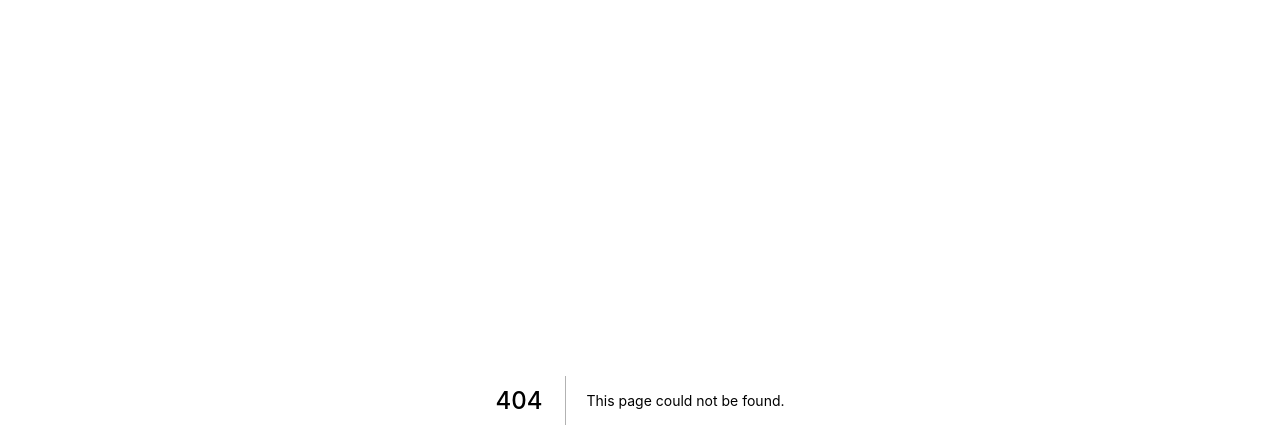
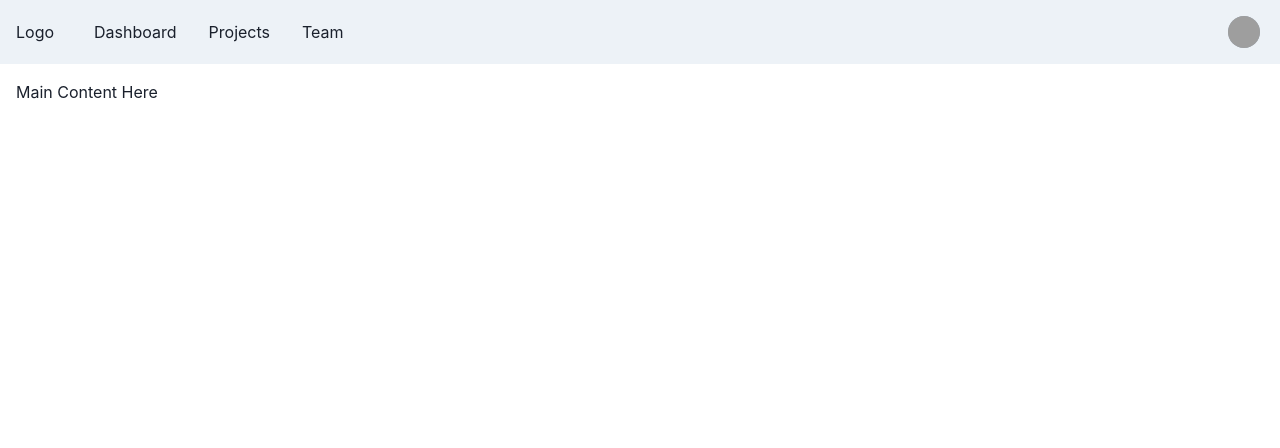
Before and after one commit to lslsls17/riskviewer, a Next.js app: page /risk in a window 1280 px wide. Before the commit this address had no page. Shown: the top 448 px of the page. Built offline with nearby package versions, Linux system fonts and the light colour scheme; grey boxes are pictures that could not be loaded.

Commit message:
add risk page

```diff
--- /dev/null
+++ b/src/pages/risk.tsx
@@ -0,0 +1,103 @@
+import { ReactNode } from "react";
+import {
+  Box,
+  Flex,
+  Avatar,
+  HStack,
+  Link,
+  IconButton,
+  Button,
+  Menu,
+  MenuButton,
+  MenuList,
+  MenuItem,
+  MenuDivider,
+  useDisclosure,
+  useColorModeValue,
+  Stack,
+} from "@chakra-ui/react";
+import { HamburgerIcon, CloseIcon } from "@chakra-ui/icons";
+
+const Links = ["Dashboard", "Projects", "Team"];
+
+const NavLink = ({ children }: { children: ReactNode }) => (
+  <Link
+    px={2}
+    py={1}
+    rounded={"md"}
+    _hover={{
+      textDecoration: "none",
+      bg: useColorModeValue("gray.200", "gray.700"),
+    }}
+    href={"#"}
+  >
+    {children}
+  </Link>
+);
+
+export default function Simple() {
+  const { isOpen, onOpen, onClose } = useDisclosure();
+
+  return (
+    <>
+      <Box bg={useColorModeValue("gray.100", "gray.900")} px={4}>
+        <Flex h={16} alignItems={"center"} justifyContent={"space-between"}>
+          <IconButton
+            size={"md"}
+            icon={isOpen ? <CloseIcon /> : <HamburgerIcon />}
+            aria-label={"Open Menu"}
+            display={{ md: !isOpen ? "none" : "inherit" }}
+            onClick={isOpen ? onClose : onOpen}
+          />
+          <HStack spacing={8} alignItems={"center"}>
+            <Box>Logo</Box>
+            <HStack
+              as={"nav"}
+              spacing={4}
+              display={{ base: "none", md: "flex" }}
+            >
+              {Links.map((link) => (
+                <NavLink key={link}>{link}</NavLink>
+              ))}
+            </HStack>
+          </HStack>
+          <Flex alignItems={"center"}>
+            <Menu>
+              <MenuButton
+                as={Button}
+                rounded={"full"}
+                variant={"link"}
+                cursor={"pointer"}
+              >
+                <Avatar
+                  size={"sm"}
+                  src={
+                    "https://images.unsplash.com/photo-1493666438817-866a91353ca9?ixlib=rb-0.3.5&q=80&fm=jpg&crop=faces&fit=crop&h=200&w=200&s=b616b2c5b373a80ffc9636ba24f7a4a9"
+                  }
+                />
+              </MenuButton>
+              <MenuList>
+                <MenuItem>Link 1</MenuItem>
+                <MenuItem>Link 2</MenuItem>
+                <MenuDivider />
+                <MenuItem>Link 3</MenuItem>
+              </MenuList>
+            </Menu>
+          </Flex>
+        </Flex>
+
+        {isOpen ? (
+          <Box pb={4}>
+            <Stack as={"nav"} spacing={4}>
+              {Links.map((link) => (
+                <NavLink key={link}>{link}</NavLink>
+              ))}
+            </Stack>
+          </Box>
+        ) : null}
+      </Box>
+
+      <Box p={4}>Main Content Here</Box>
+    </>
+  );
+}
```
Also changed, not shown: src/pages/index.tsx (+6 -1 lines).
